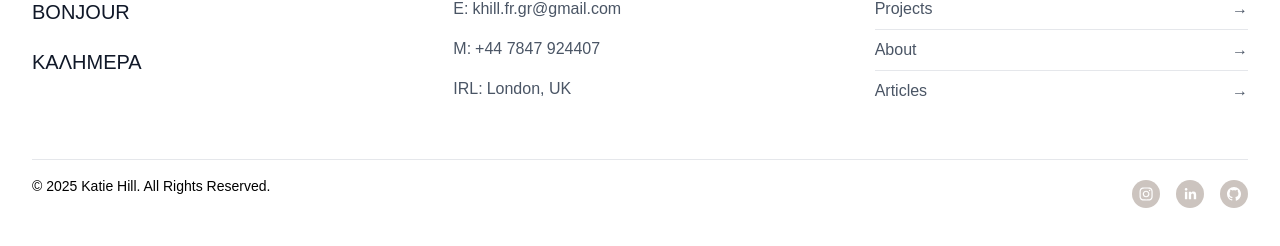
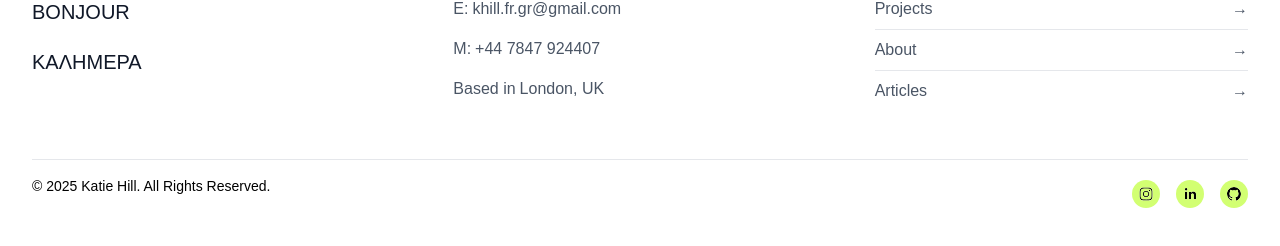
Before and after one commit to KatieHill-Fr-Gr/portfolio-frontend, a React (Vite) app: page / in a window 1280 px wide. Shown: the part 1361-1607 px from the top of the page. Built offline with nearby package versions, Linux system fonts and the light colour scheme; no server answers; a web font is replaced by a local one.

Commit message:
Tailwind css updated in footer

```diff
--- a/src/components/FooterBar/FooterBar.jsx
+++ b/src/components/FooterBar/FooterBar.jsx
@@ -44,7 +44,7 @@ export default function FooterWithTailwind() {
                 </a>
               </li>
               <li className="flex items-center gap-1 w-full py-2">
-                <span>IRL: </span>
+                <span>Based in </span>
                 <span>London, UK</span>
               </li>
             </ul>
@@ -95,13 +95,13 @@ export default function FooterWithTailwind() {
           {/* Social icons */}
           <div className="flex gap-4 text-gray-700">
             <div className="w-[28px] h-[28px]">
-              <SocialIcon url="https://www.instagram.com/katiefrgr" bgColor="#ccc4bf" fgColor="white" style={{ height: '100%', width: '100%' }} />
+              <SocialIcon url="https://www.instagram.com/katiefrgr" bgColor="#D2FF72" fgColor="black" style={{ height: '100%', width: '100%' }} />
             </div>
             <div className="w-[28px] h-[28px]">
-              <SocialIcon url="https://www.linkedin.com/in/katie-hill-fullstack/" bgColor="#ccc4bf" fgColor="white" style={{ height: '100%', width: '100%' }} />
+              <SocialIcon url="https://www.linkedin.com/in/katie-hill-fullstack/" bgColor="#D2FF72" fgColor="black" style={{ height: '100%', width: '100%' }} />
             </div>
             <div className="w-[28px] h-[28px]">
-              <SocialIcon url="https://github.com/KatieHill-Fr-Gr" bgColor="#ccc4bf" fgColor="white" style={{ height: '100%', width: '100%' }} />
+              <SocialIcon url="https://github.com/KatieHill-Fr-Gr" bgColor="#D2FF72" fgColor="black" style={{ height: '100%', width: '100%' }} />
             </div>
           </div>
         </div>
```
